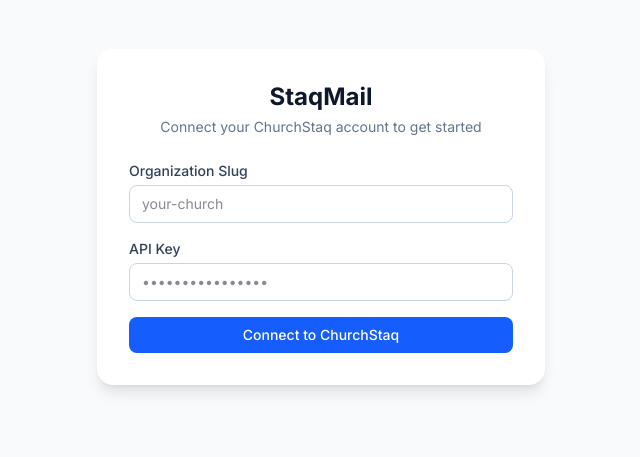
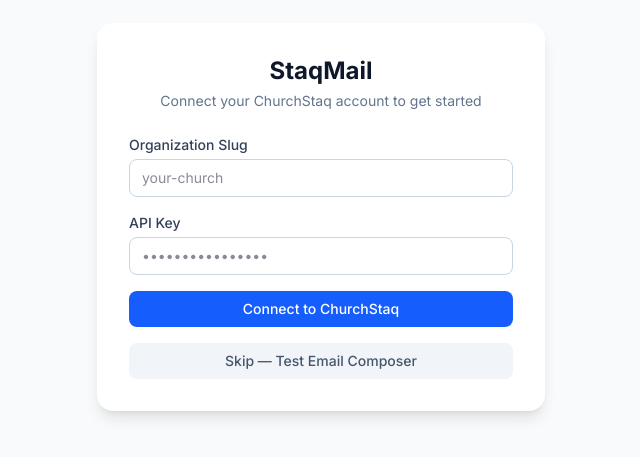
Before and after one commit to sebastian-claw/staqmail, a Next.js app: page / in a window 1280 px wide. Shown: the part 183-640 px from the top of the page, without its empty margins (319-959 px from the left). Built offline with nearby package versions, Linux system fonts and the light colour scheme.

Commit message:
Add skip option to auth screen for testing without API login

```diff
--- a/src/components/auth/LoginForm.tsx
+++ b/src/components/auth/LoginForm.tsx
@@ -78,6 +78,14 @@
           >
             {loading ? "Connecting..." : "Connect to ChurchStaq"}
           </button>
+
+          <button
+            type="button"
+            onClick={() => setAuth(false, "")}
+            className="w-full bg-slate-100 text-slate-600 py-2 rounded-lg font-medium text-sm hover:bg-slate-200 transition-colors"
+          >
+            Skip — Test Email Composer
+          </button>
         </form>
       </div>
     </div>
```
Also changed, not shown: 1 other file (tests, documents, lock files or other folders).
